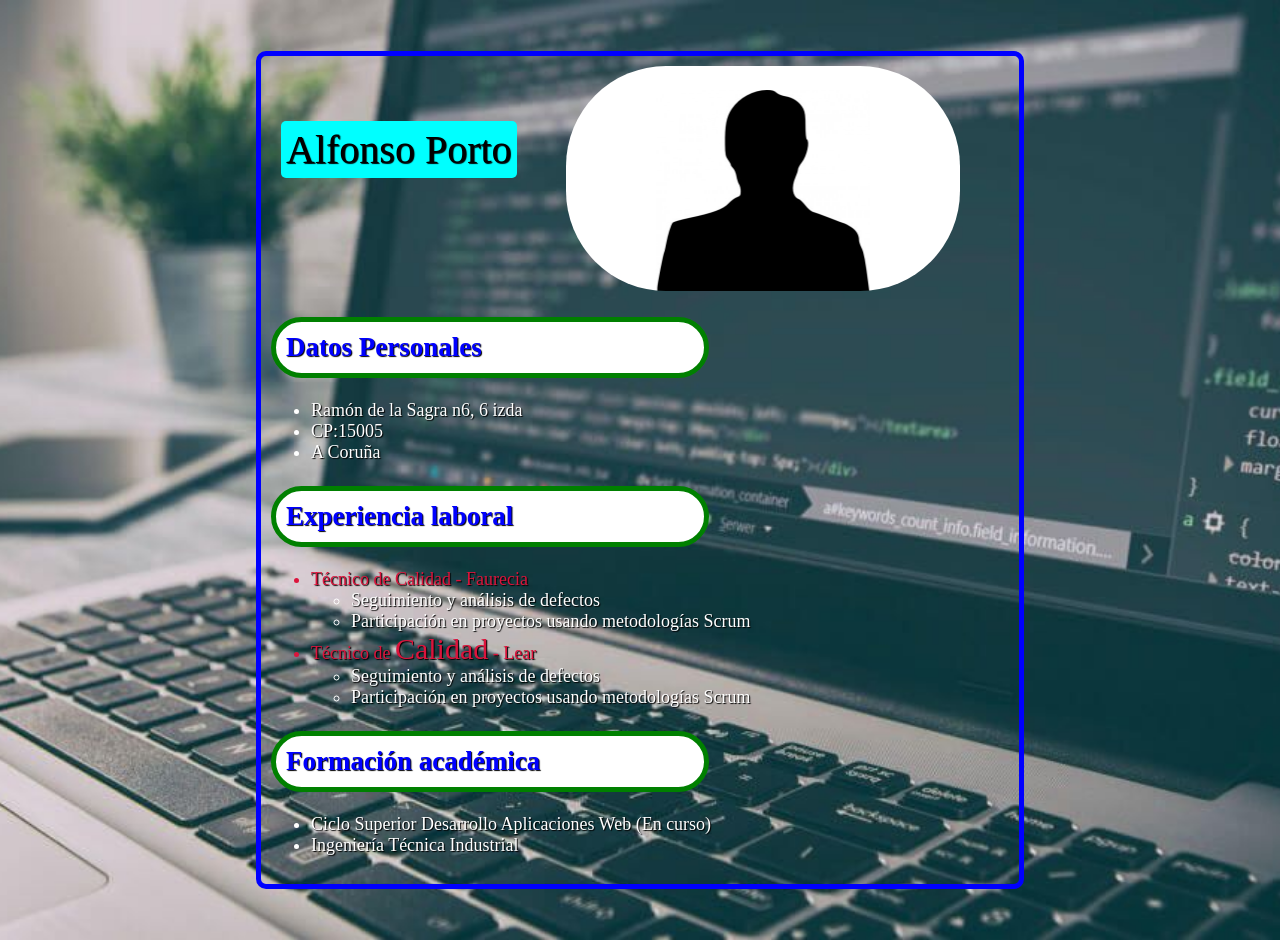
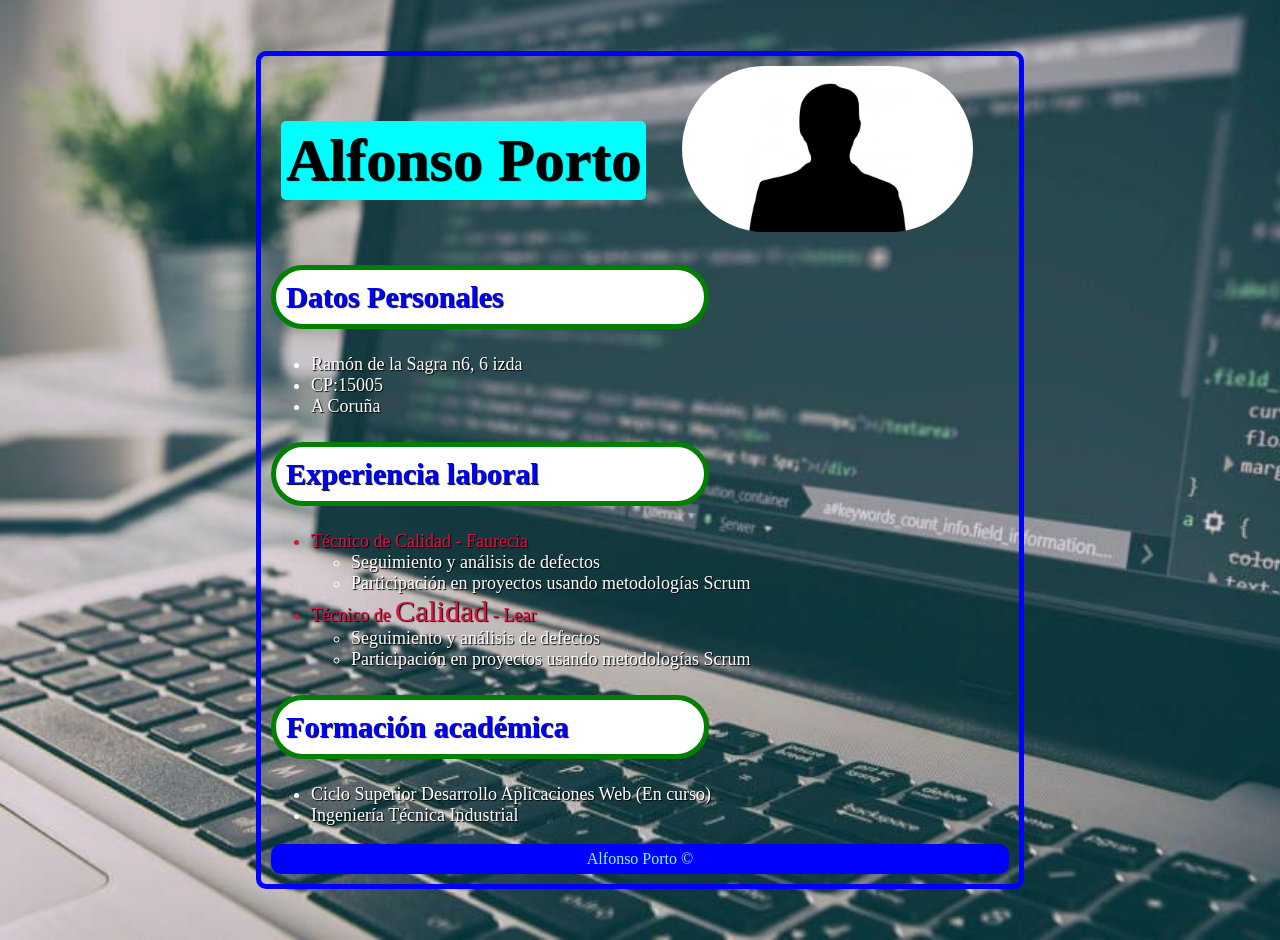
Before and after one commit to alfonsoporto22/Curriculum, a plain HTML site: page pruebas.html in a window 1280 px wide. Drawn offline with Linux system fonts and the light colour scheme.

Commit message:
Semantic elements included

```diff
--- a/css/stylePrueba.css
+++ b/css/stylePrueba.css
@@ -1,12 +1,10 @@
-*{
-
-}
 body{
     margin: 4% 20%;
     display: grid;
     grid-template-areas:
     'nombre nombre foto'
-    'datos datos datos';
+    'datos datos datos'
+    'footer footer footer';
     border:5px solid blue;
     padding:10px;
     border-radius: 10px;
@@ -17,17 +15,17 @@ body{
     background-position: center;
 }
 
-.nombre{grid-area: nombre;}
+header{grid-area: nombre;}
 .foto{grid-area: foto;}
 .datos{grid-area: datos;}
+footer{grid-area: footer;}
 
-
-.nombre{
-    font-size: 40px;
+header{
+    font-size: 30px;
     color: cornflowerblue(128, 58, 0);
     text-shadow: 1px 1px 1px;
 }
-.nombre>p{
+header>h1{
     background-color: aqua;
     padding: 5px;
     border-radius: 5px;
@@ -35,7 +33,7 @@ body{
     margin-left: 10px;
 }
 
-.nombre>p:hover{
+header>h1:hover{
 color: white;
 background-color: black;
 }
@@ -46,6 +44,9 @@ background-color: black;
     border-radius: 100px;
     margin-left: 10%;
 
+}
+h2{
+    font-size: 30px;
 }
 .datos{
     color:white;
@@ -69,3 +70,12 @@ background-color: black;
 .tecnico{
     color:crimson
 }
+
+footer{
+    text-align: center;
+    color: aquamarine;
+    background-color: blue;
+    height: 30px;
+    line-height: 30px;
+    border-radius: 10px;
+}
--- a/pruebas.html
+++ b/pruebas.html
@@ -1,8 +1,9 @@
 <!DOCTYPE html>
 <html lang="en">
+
 <head>
     <meta charset="UTF-8">
-    <title>Document</title>
+    <title>Curriculum Alfonso Porto</title>
     <link rel="stylesheet" href="/Curriculum/css/stylePrueba.css">
     <script src="/Curriculum/js/index.js">
         /*Inclusión de JavaScript*/
@@ -11,20 +12,22 @@
 </head>
 
 <body>
-    <div class="nombre">
-        <p>Alfonso Porto</p>
-    </div>
-    <div class="foto">
-        <img id ="foto" src="foto.jpg" alt="foto">
-    </div>
-    <div class="datos">
+    <header>
+        <h1>Alfonso Porto</h1>
+    </header>
+    <section class="foto">
+        <img id="foto" src="foto.jpg" alt="foto">
+    </section>
+    <section class="datos">
+        <section class="DatosPersonales">
                 <h2 class="titulos">Datos Personales</h2>
             <ul>
                 <li>Ramón de la Sagra n6, 6 izda</li>
                 <li>CP:15005</li>
                 <li>A Coruña</li>
             </ul>
-
+        </section>
+        <section class="ExperienciaLaboral">
                 <h2 class="titulos">Experiencia laboral</h2>
             <ul>
                 <li class="tecnico">Técnico de Calidad - Faurecia</li>
@@ -38,6 +41,8 @@
                     <li>Participación en proyectos usando metodologías Scrum</li>
                 </ul>
             </ul>
+        </section>
+        <section class="FormacionAcademica">
                 <h2 class="titulos">
                     Formación académica
                 </h2>
@@ -47,7 +52,9 @@
                     <li>Ingeniería Técnica Industrial</li>
                 </ul>
             </div>
-    </div>
+        </section>
+    </section>
+    <footer>Alfonso Porto &copy;</footer>
 </body>
 
 </html>
```
Lines whose indentation alone changed are shown as unchanged.
